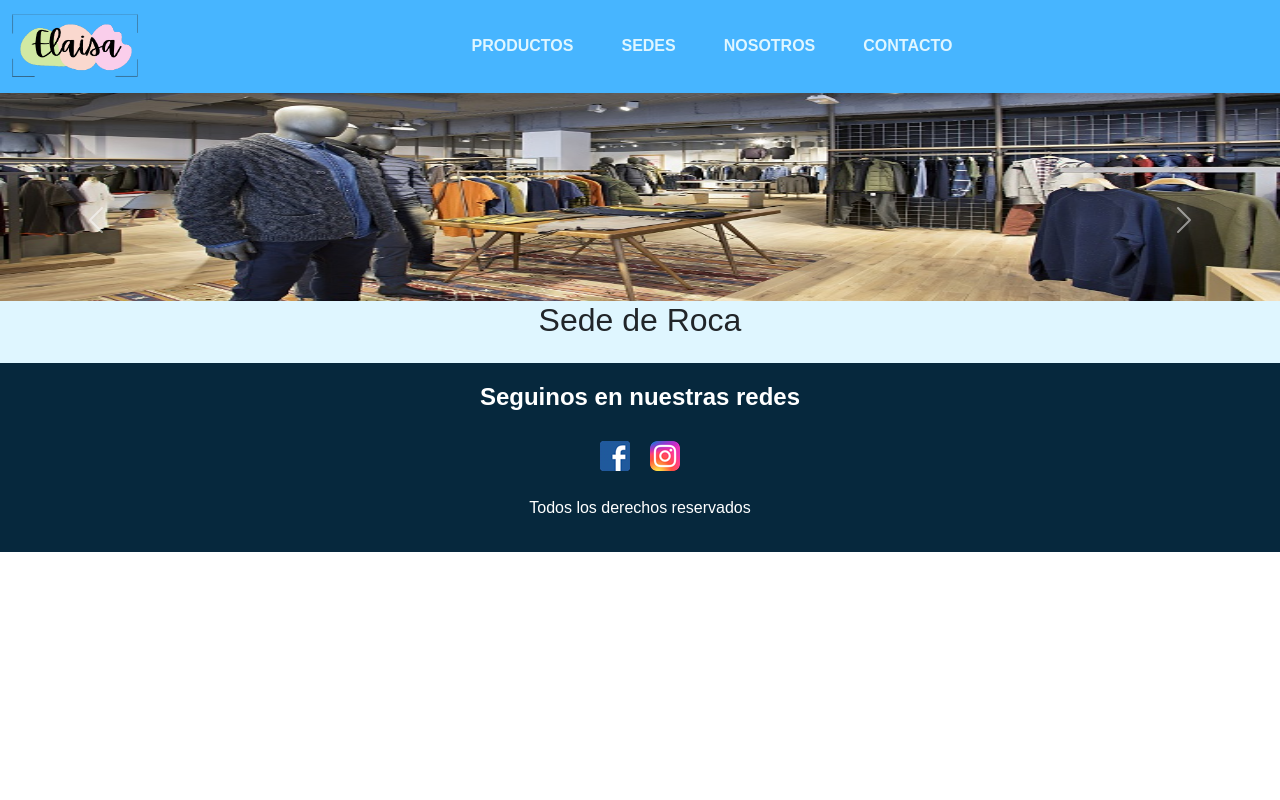
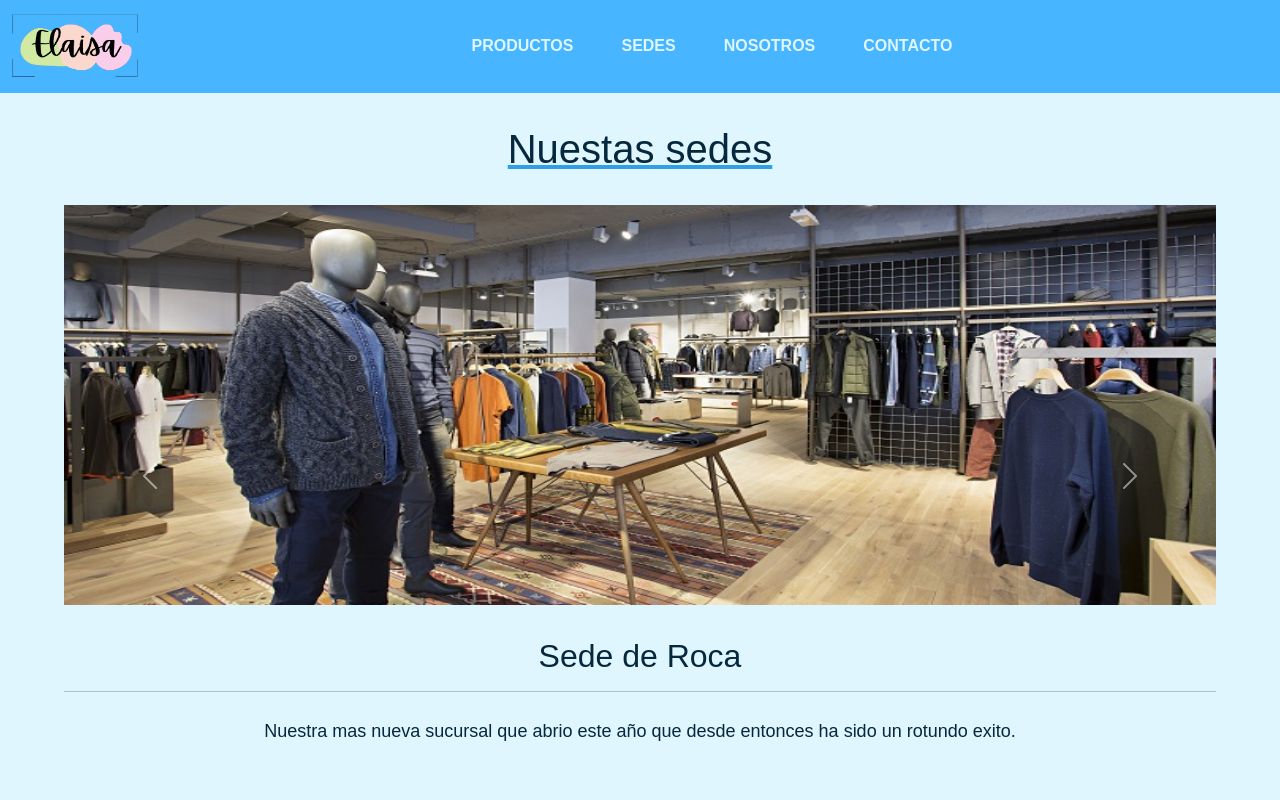
Before and after one commit to BautoxAC/3eraPreEntrega-BautistaTosi, a website: page pages/sed.html in a window 1280 px wide. Shown: the top 800 px of the page. Drawn offline with nearby package versions, Linux system fonts and the light colour scheme.

Commit message:
cambios en el color de la letra, en sedes y en h1

```diff
--- a/pages/sed.html
+++ b/pages/sed.html
@@ -49,12 +49,13 @@
         </header>
 
         <main>
-            <!-- vista mobile -->
+            <h1>Nuestas sedes</h1>
             <section id="carouselExampleCaptions" class="carousel slide carrusel" data-bs-ride="false">
                 <div class="carousel-inner">
                     <div class="carousel-item active">
                         <img src="../img/Esprit sede interior 728.jpg" class="d-block w-100" alt="sede de roca">
                         <h2>Sede de Roca</h2>
+                        <hr>
                         <p>
                             Nuestra mas nueva sucursal que abrio este año que desde entonces ha sido un rotundo exito.
                         </p>
@@ -62,6 +63,7 @@
                     <div class="carousel-item">
                         <img src="../img/Gap-tiendas-825x464 (1).jpg" class="d-block w-100" alt="sede de Allen">
                         <h2>Sede de Allen</h2>
+                        <hr>
                         <p>
                             Segundo local que se creo con la intencion de aumentar la extension de la marca y tener mas
                             empleados.
@@ -70,6 +72,7 @@
                     <div class="carousel-item">
                         <img src="../img/maxresdefault.jpg" class="d-block w-100" alt="sede de Cipolletti">
                         <h2>Sede de Cipolletti</h2>
+                        <hr>
                         <p>
                             Lugar donde se fundo Elaisa y se crearon la primeras prendas de ropa que lograron cautivar al
                             mundo.
--- a/sass/secundarios/_cuerpos.scss
+++ b/sass/secundarios/_cuerpos.scss
@@ -4,4 +4,5 @@
 .body {
     background-color: nth($colores, 3);
     font-family: Futura,sans-serif;
+    color: nth($colores, 2 );
 }
--- a/sass/secundarios/_extras.scss
+++ b/sass/secundarios/_extras.scss
@@ -1,9 +1,17 @@
 // variables y mixin
 @import"../utillities/variables";
 @import"../utillities/mixin";
+@import"../utillities/listas";
 /* estilos del h1 */
-.body main h1 {
-    font-size: $medida-2;
-    text-align: center;
-    margin: $medida-2;
+.body main {
+    p{
+        line-height: $medida-2;
+        font-size: $medida-1 + 0.125rem;
+    }
+    h1 {
+        font-size: $medida-2;
+        text-align: center;
+        margin: $medida-2;
+        text-decoration: underline nth($colores, 5);
 }
+}
--- a/sass/secundarios/_mediaquerie.scss
+++ b/sass/secundarios/_mediaquerie.scss
@@ -7,7 +7,27 @@
 @media screen and (min-width:600px) {
 
     /* estilos de sedes*/
-
+    section{
+        margin: $medida-2 $medida-2 * 2 $medida-2 * 2 $medida-2 * 2 ;
+        div div {
+            text-align: center;
+            h2{
+                padding-top: $medida-2;
+            }
+            hr{
+                display: block;
+            }
+            p{
+                display: inline;
+            }
+            img{
+                height: 25rem;
+            }
+            hr{
+                height: $medida-3;
+            }
+            }
+        }
     /* estilos de Productos de mediaquerie*/
 
     .contenedorpro {
@@ -20,8 +40,8 @@
     }
 
     /* estilos del h1 */
-    body main h1 {
-        font-size: $medida-2 + 1rem;
+    .body main h1 {
+        font-size: $medida-2 + $medida-3;
     }
     /*estilos del nav*/
     #a{
@@ -77,7 +97,8 @@
             margin-bottom: $medida-2;
         }
         .contenedornos__div__h1{
-            padding-top: $medida-2*1.7;
+            padding-top: $medida-2 * 1.7;
+            font-size: $medida-2 + $medida-3;
         }
         .contenedornos__div__p1{
             display: inline;
--- a/sass/secundarios/_nos.scss
+++ b/sass/secundarios/_nos.scss
@@ -14,7 +14,7 @@
     }
     .contenedornos__img{
         padding: $medida-1;
-        @include sizes(auto,25rem)
+        @include sizes(auto,25rem);
     }
     .contenedornos__div__h1{
         font-size: $medida-2;
--- a/sass/secundarios/_pro.scss
+++ b/sass/secundarios/_pro.scss
@@ -13,7 +13,7 @@
     @include margen(0rem $medida-1, $medida-1 0rem);
     width: auto;
     text-align: center;
-    border: 0.3rem solid black;
+    border: 0.3rem solid nth($colores,7);
     overflow: auto;
     transition: 1s;
     margin-top: $medida-2;
--- a/sass/secundarios/_sed.scss
+++ b/sass/secundarios/_sed.scss
@@ -2,14 +2,23 @@
 @import"../utillities/variables";
 @import"../utillities/mixin";
 /* estilos de sedes */
-section div div {
+section{
+    margin: 0rem;
+    div div {
         display: inline;
         text-align: center;
+        h2{
+            padding-top: $medida-1;
+        }
         p{
             display: none;
         }
+        hr{
+            display: none;
+        }
         img{
-        @include sizes(60%,13rem)
+            @include sizes(auto,13.5rem);
+        }
     }
 }
 #p{
```
Also changed, not shown: pages/contact.html (+1 -1 lines), pages/nos.html (+0 -3 lines), css/style.css. Lines whose indentation alone changed are shown as unchanged.
